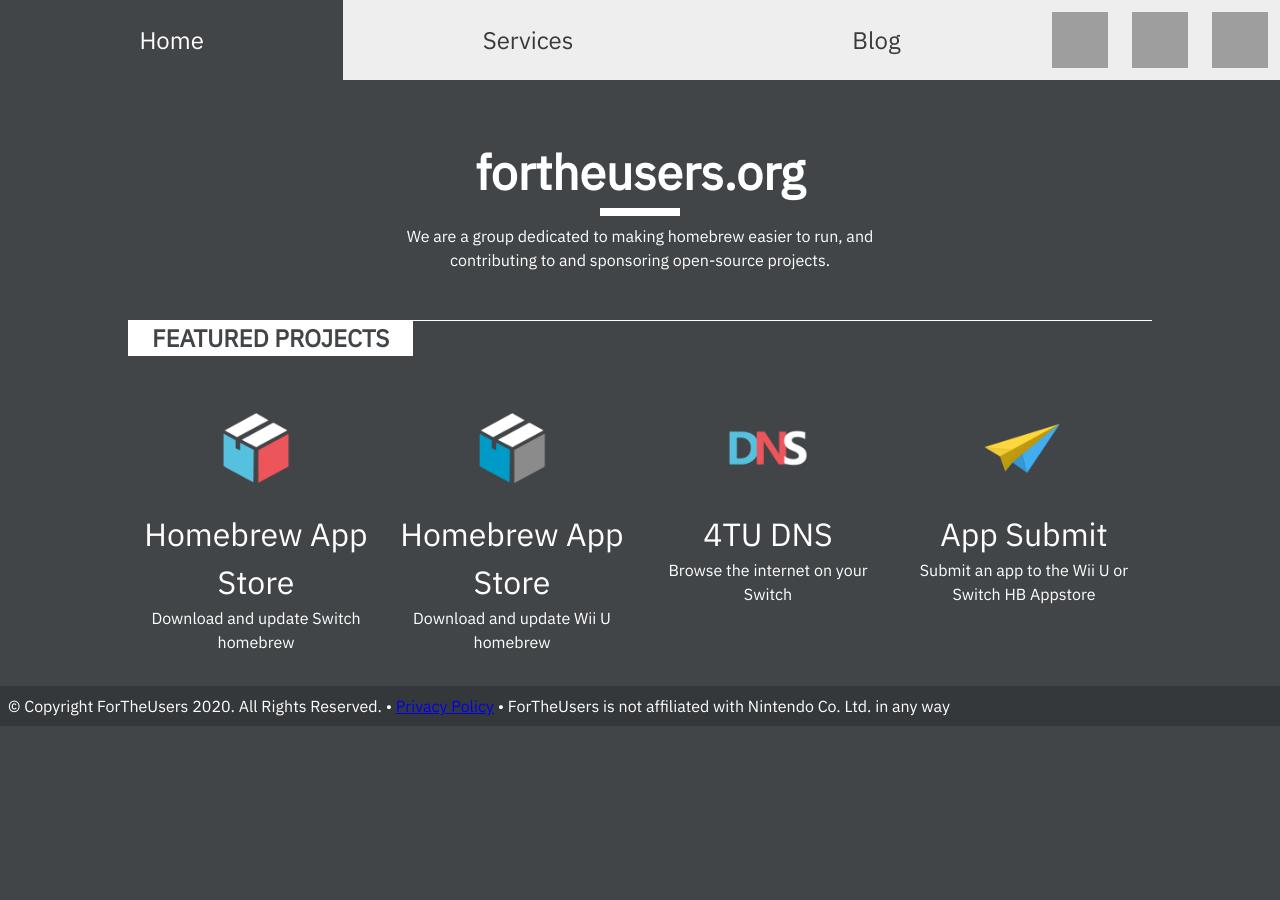
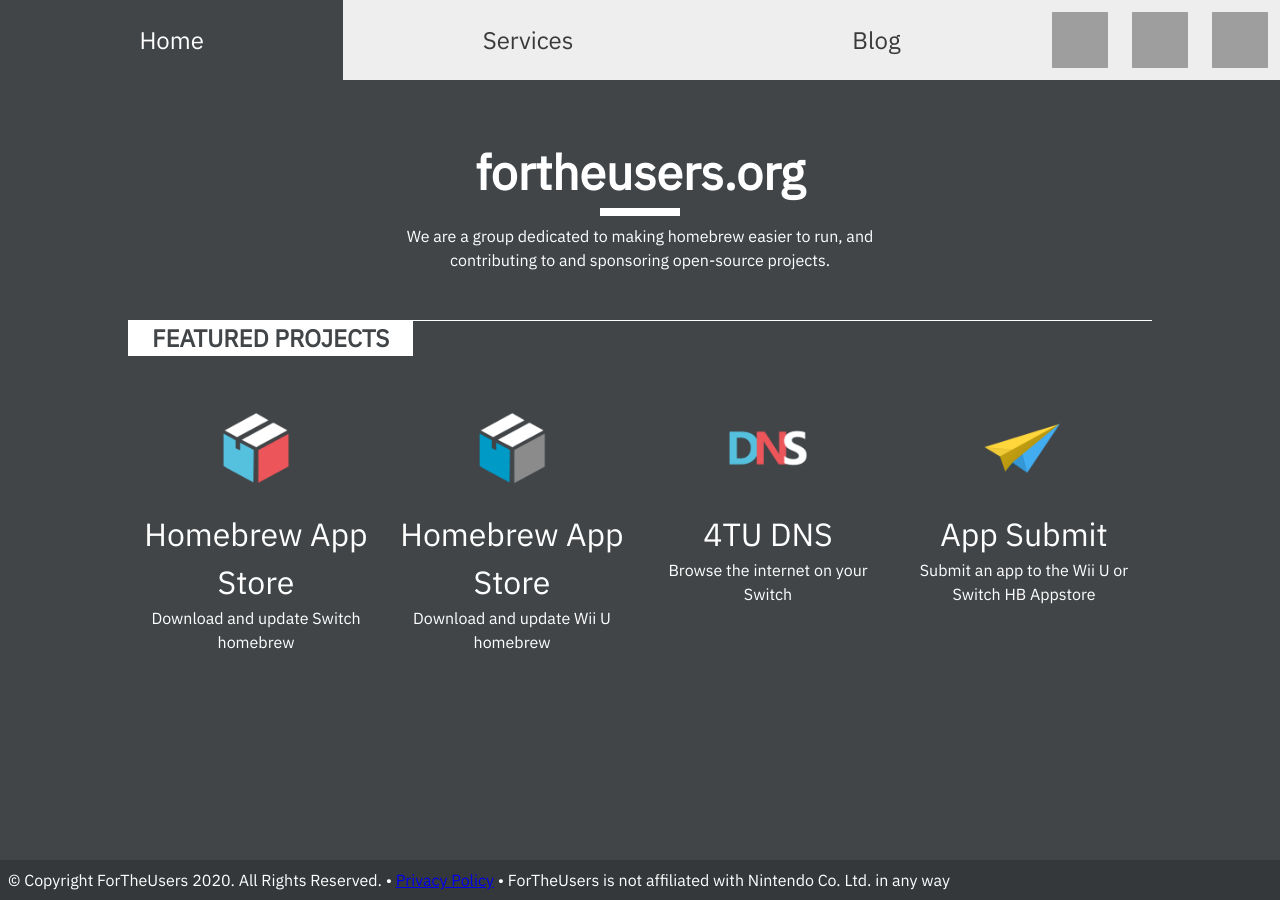
Before and after one commit to fortheusers/fortheusers.org, a Jekyll site: the page built from pages/index.html, in a window 1280 px wide. Built offline with Jekyll 4.4.1, drawn with Linux system fonts in a browser that asks for light colours.

Commit message:
landing: Re-sticky footer by growing body content downwards

```diff
--- a/css/landing.scss
+++ b/css/landing.scss
@@ -48,6 +48,14 @@
     color: var(--text);
     min-height: 100%;
     position: relative;
+
+    /* flex to grow the content down when needed */
+    display: flex;
+    flex-flow: column nowrap;
+    align-items: center;
+    >.pageslider-container {
+        flex-grow: 1;
+    }
 }
 
 /* This is used to make the icons square */
@@ -93,9 +101,7 @@
     }
 }
 .pageslider-container{
-    height: 100%;
     width: 80%;
-    margin: auto;
     overflow: hidden;
 }
 .pageslider-content{
```
